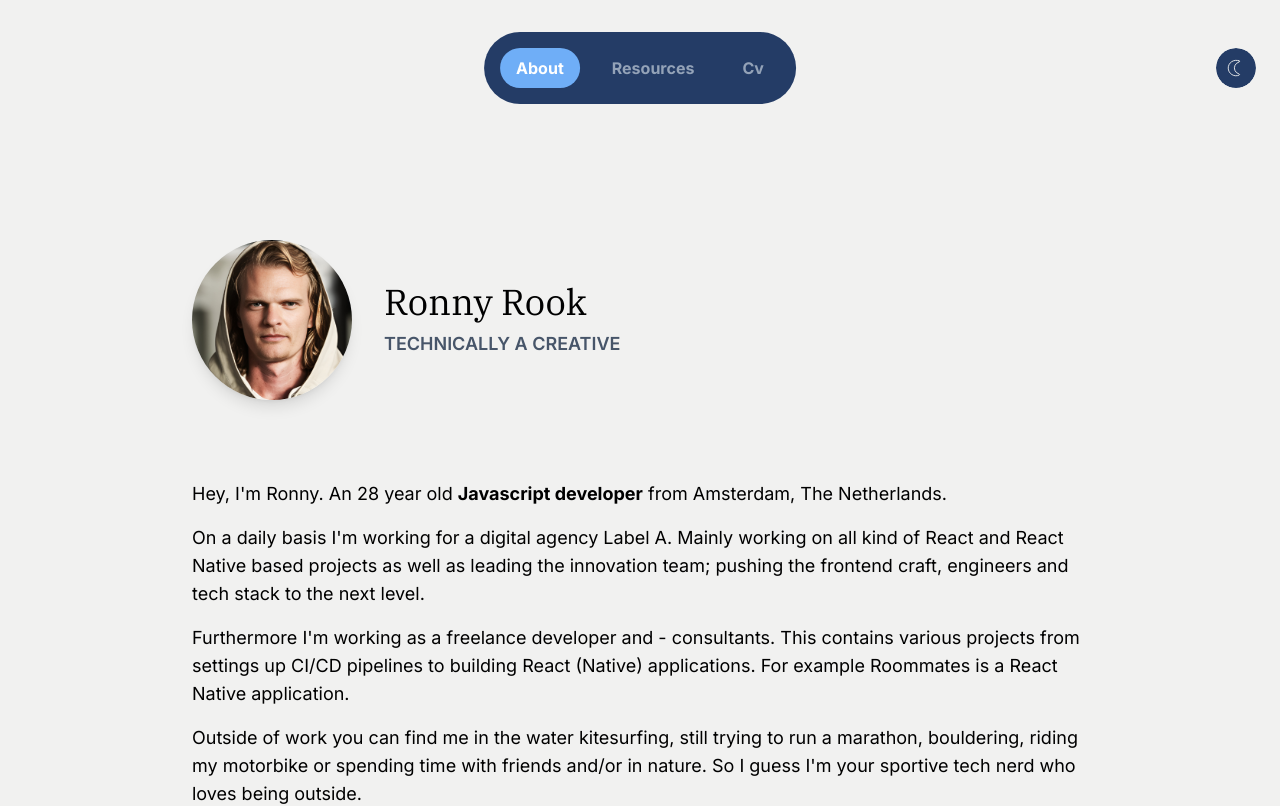
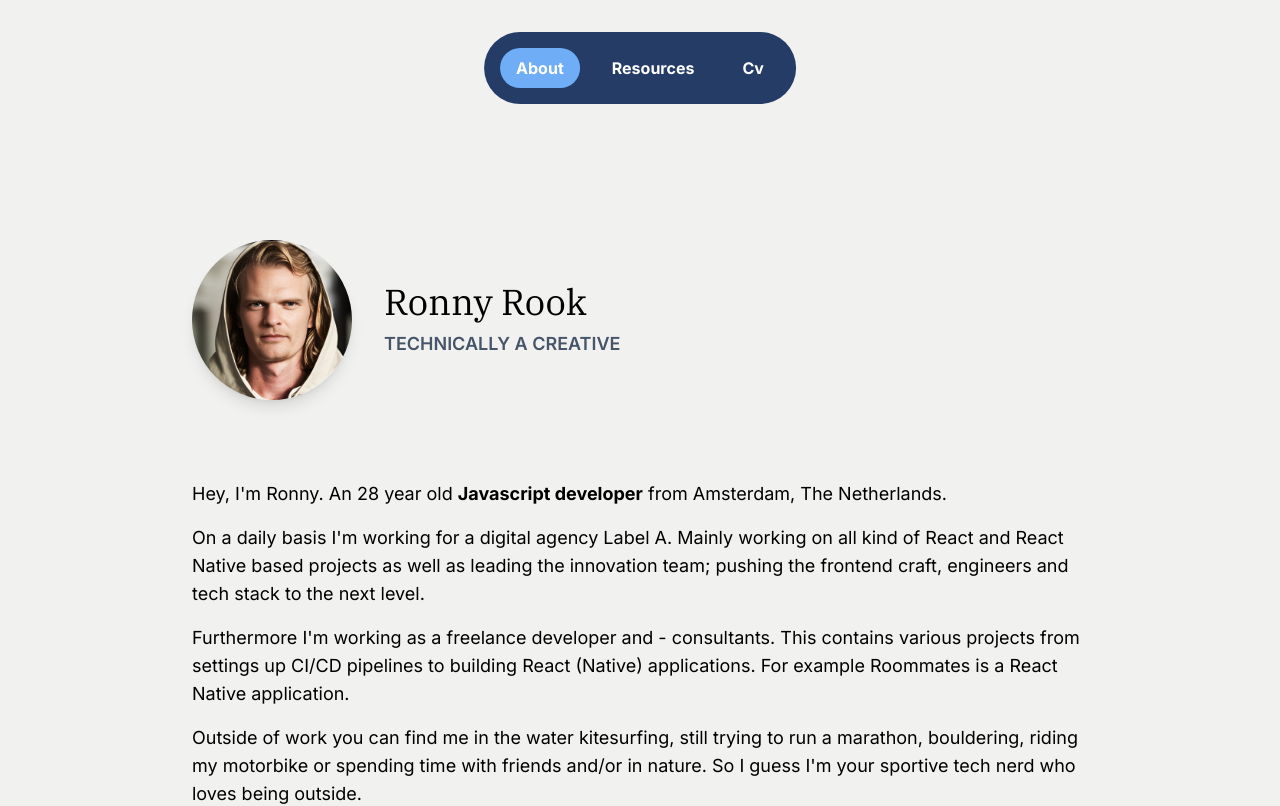
Before and after one commit to rnnyrk/ronnyrook.nl, a Next.js app: page / in a window 1280 px wide. Shown: the top 806 px of the page. Built offline with nearby package versions, Linux system fonts and the light colour scheme.

Commit message:
Disable dark mode toggle

```diff
--- a/src/app/layout.tsx
+++ b/src/app/layout.tsx
@@ -51,12 +51,14 @@ export const metadata = {
 
 const Layout = ({ children }: Props) => {
   return (
-    <html
-      lang="en"
-      className={clsx(inter.className)}
-    >
+    <html lang="en">
       <head />
-      <body className="min-h-full min-w-full overflow-x-hidden pt-36 md:pt-60 text-black bg-rnny-light dark:bg-rnny-dark dark:text-white">
+      <body
+        className={clsx(
+          'min-h-full min-w-full overflow-x-hidden pt-36 md:pt-60 text-black bg-rnny-light dark:bg-rnny-dark dark:text-white',
+          inter.className,
+        )}
+      >
         <Menu />
         <main>{children}</main>
         <Footer />
--- a/src/components/common/interaction/DarkModeToggle.tsx
+++ b/src/components/common/interaction/DarkModeToggle.tsx
@@ -1,7 +1,8 @@
+'use client';
+
 import { motion, Variants } from 'framer-motion';
 import { useEffect, useState } from 'react';
 
-import { isServer } from 'services';
 import DarkSvg from 'vectors/dark-mode.svg';
 import LightSvg from 'vectors/light-mode.svg';
 
@@ -49,6 +50,9 @@ export const DarkModeToggle = () => {
     function onCheckUiMode() {
       const theme = localStorage.getItem('theme');
       setMode(theme === 'dark' ? 'dark' : 'light');
+      if (theme === 'dark') {
+        document.documentElement.classList.add('dark');
+      }
     }
     onCheckUiMode();
   }, []);
@@ -62,7 +66,6 @@ export const DarkModeToggle = () => {
   }, [mode]);
 
   const onToggleDarkMode = () => {
-    if (!window || isServer) return;
     const theme = localStorage.getItem('theme');
 
     if (theme === 'dark') {
--- a/src/components/modules/layouts/Menu.tsx
+++ b/src/components/modules/layouts/Menu.tsx
@@ -26,13 +26,16 @@ const MenuItem = ({ title, href }: MenuItemProps) => {
   return (
     <Link
       href={href}
-      className={clsx('mx-2 transition-all hover:text-neutral-100 font-bold rounded-full', {
-        'text-slate-400': !isActive,
-        'text-white': isActive,
-      })}
+      className={clsx(
+        'mx-2 transition-all hover:text-neutral-100 font-bold rounded-full text-white',
+        {
+          'text-slate-400': !isActive,
+          'text-white': isActive,
+        },
+      )}
     >
       <span className="relative inline-block py-2 px-4">
-        {title}
+        <span className="relative">{title}</span>
         {isActive ? (
           <motion.span
             className="absolute inset-0 rounded-full z-[-1] bg-rnny-primary"
@@ -57,7 +60,7 @@ type MenuItemProps = {
 export const Menu = () => {
   return (
     <>
-      <DarkModeToggle />
+      {/* <DarkModeToggle /> */}
       <nav className="absolute left-2/4 -translate-x-2/4 top-8 rounded-full bg-rnny-primary-tint">
         <div className="relative w-full flex justify-center py-4 px-2">
           <LayoutGroup>
```
Also changed, not shown: 1 other file (tests, documents, lock files or other folders).
